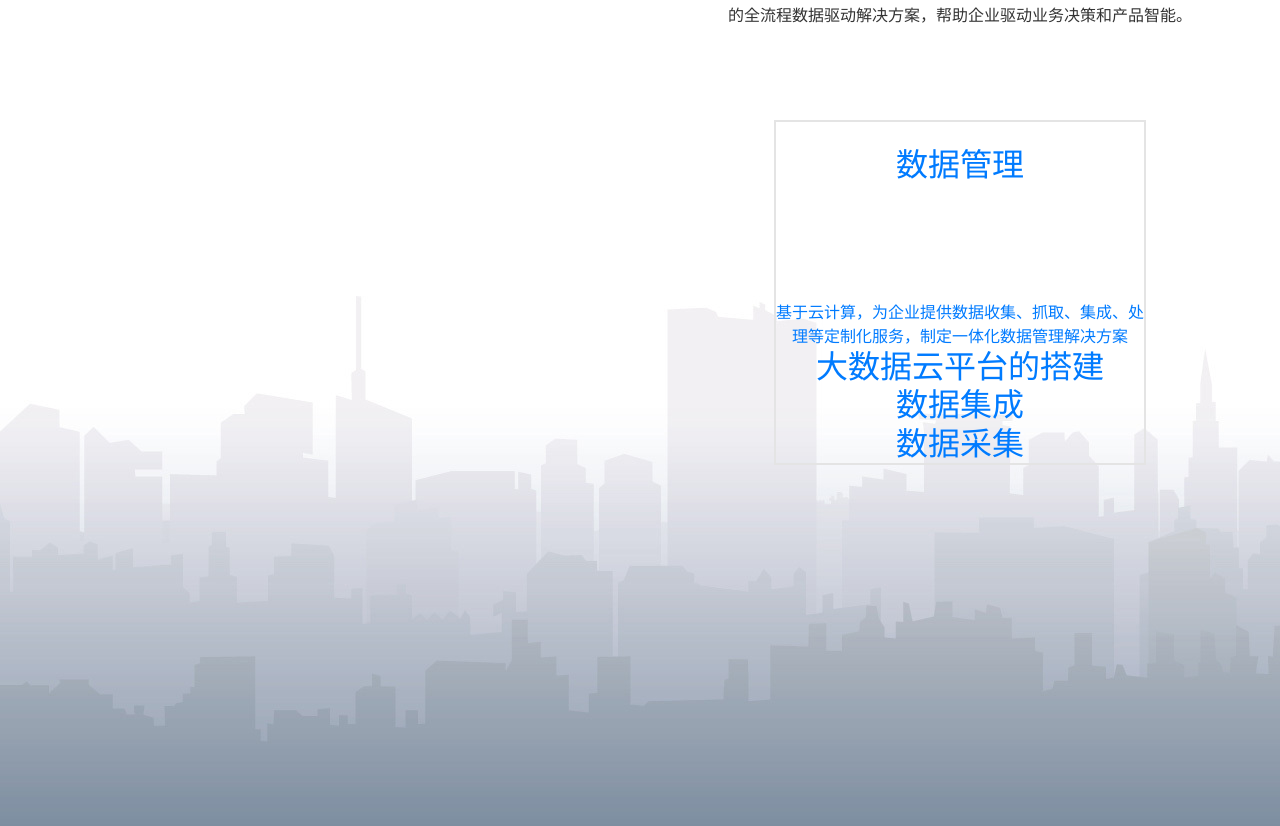
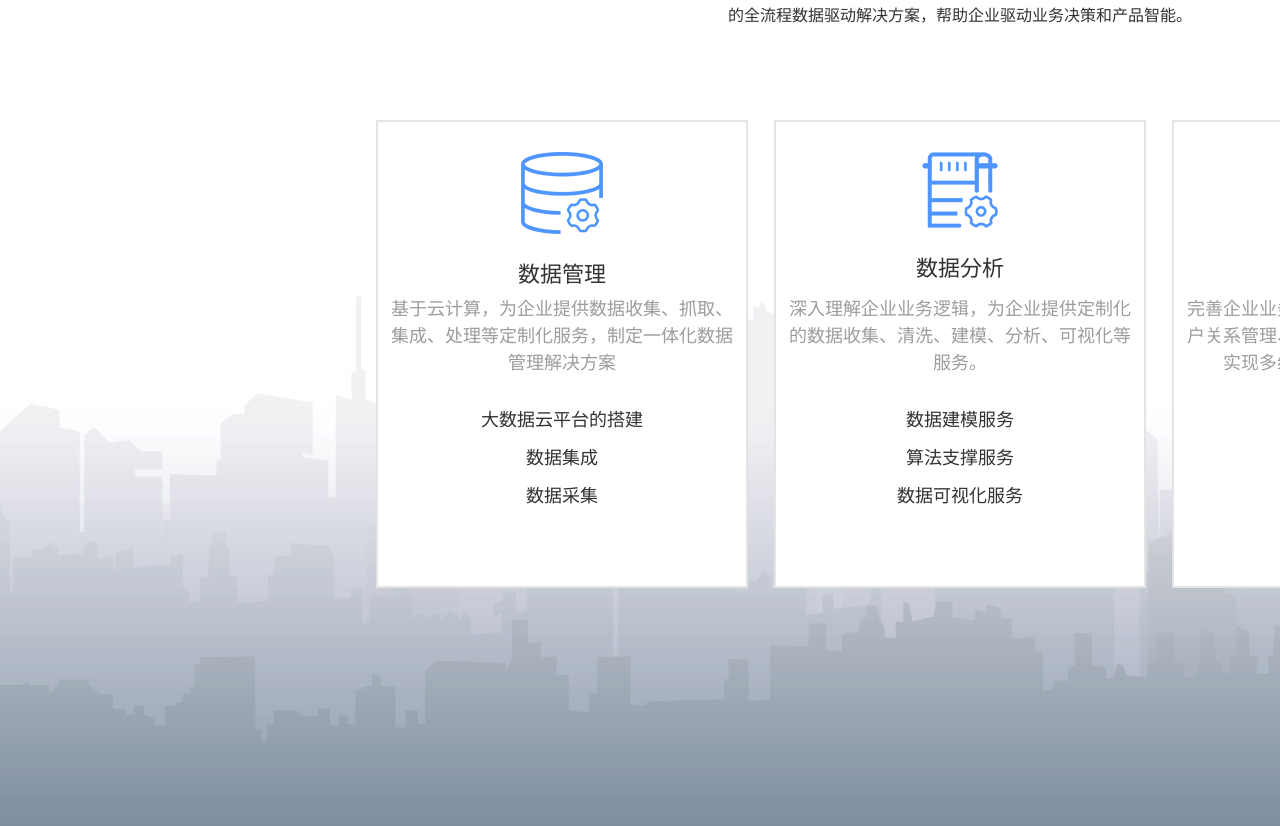
Before and after one commit to 17797776321/vfs.data, a Nuxt app: page / in a window 1280 px wide. Shown: the part 2860-3686 px from the top of the page. Built offline with nearby package versions, Linux system fonts and the light colour scheme.

Commit message:
我们的优势

```diff
--- a/pages/index.vue
+++ b/pages/index.vue
@@ -51,16 +51,14 @@
           <p class="des">的全流程数据驱动解决方案，帮助企业驱动业务决策和产品智能。</p>
         </div>
         <div class="main">
-          <a href="javascript:void(0);" class="option_box">
+          <a href="javascript:void(0);" class="option_box" :class="[index === 2?'':'mr']" v-for="(item,index) in projectList" :key="index">
             <div class="option_header">
-              <img src="" alt="">
-              <h2>数据管理</h2>
+              <img :src="item.img" alt="">
+              <h2>{{item.title}}</h2>
             </div>
             <div class="option_main">
-              <div class="text_des">基于云计算，为企业提供数据收集、抓取、集成、处理等定制化服务，制定一体化数据管理解决方案</div>
-              <h2>大数据云平台的搭建</h2>
-              <h2>数据集成</h2>
-              <h2>数据采集</h2>
+              <div class="text_des">{{item.des}}</div>
+              <h2 v-for="(option,n) in item.options" :key="n">{{option}}</h2>
             </div>
           </a>
         </div>
@@ -76,6 +74,13 @@ import icon1 from '@/assets/images/icon1.png'
 import icon2 from '@/assets/images/icon2.png'
 import icon3 from '@/assets/images/icon3.png'
 import icon4 from '@/assets/images/icon4.png'
+
+import pro1 from '@/assets/images/pro1.png'
+import proac1 from '@/assets/images/proac1.png'
+import pro2 from '@/assets/images/pro2.png'
+import proac2 from '@/assets/images/proac2.png'
+import pro3 from '@/assets/images/pro3.png'
+import proac3 from '@/assets/images/proac3.png'
 export default {
   name:'Home',
   components:{
@@ -104,6 +109,29 @@ export default {
           title:'大数据解决方案',
           des:'广告转化预测模型和系统解决方案，广告投放CTR预测模型解决方案，数据标签化处理和资产变现解决方案，个性化推荐解决方案。'
         }
+      ],
+      projectList:[
+        {
+          img:pro1,
+          acimg:proac1,
+          title:'数据管理',
+          des:'基于云计算，为企业提供数据收集、抓取、集成、处理等定制化服务，制定一体化数据管理解决方案',
+          options:['大数据云平台的搭建','数据集成','数据采集']
+        },
+        {
+          img:pro2,
+          acimg:proac2,
+          title:'数据分析',
+          des:'深入理解企业业务逻辑，为企业提供定制化的数据收集、清洗、建模、分析、可视化等服务。',
+          options:['数据建模服务','算法支撑服务','数据可视化服务']
+        },
+        {
+          img:pro3,
+          acimg:proac3,
+          title:'系统定制开发',
+          des:'完善企业业务流程系统，建立销售平台、客户关系管理、风险防范等互联网弹性架构，实现多维度后台实时查询和监测。',
+          options:['CRM系统','金融业务系统']
+        },
       ]
     }
   }
@@ -288,15 +316,44 @@ export default {
     .main{
       padding-top: 88px;
       text-align: center;
+      .mr{
+        margin-right: 26px;
+      }
       .option_box{
         display: inline-block;
         width: 372px;
+        height: 468px;
         border: 2px solid #E4E4E4;
+        background: #ffffff;
+        vertical-align: top;
         .option_header{
-          height: 178px;
+          height: 148px;
+          padding-top: 30px;
           background-color: #ffffff;
+          img{
+            display: block;
+            margin: 0 auto;
+          }
+          h2{
+            padding-top: 15px;
+            font-size: 22px;
+            color: #333333;
+            line-height: 50px;
+          }
         }
-        .option_main{}
+        .option_main{
+          padding:0 12px;
+          .text_des{
+            font-size: 18px;
+            color: #9d9d9d;
+            padding: 25px 0;
+          }
+          h2{
+            font-size: 18px;
+            color: #333333;
+            line-height: 38px;
+          }
+        }
       }
     }
   }
```
